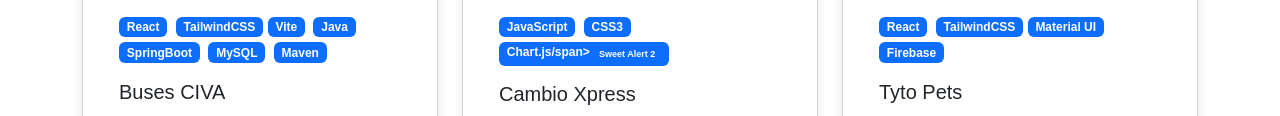
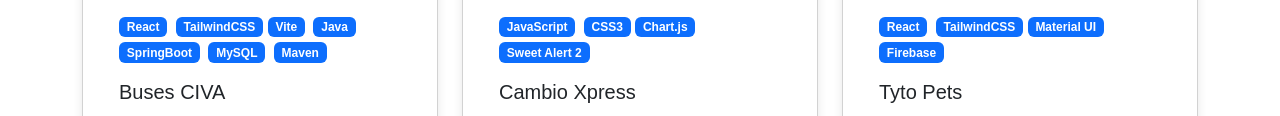
Before and after one commit to LuiangDev/EntregaDesarrolloWeb, a website: page projects.html in a window 1280 px wide. Shown: the part 1944-2060 px from the top of the page. Drawn offline with nearby package versions, Linux system fonts and the light colour scheme.

Commit message:
Update view projects

```diff
--- a/projects.html
+++ b/projects.html
@@ -399,7 +399,7 @@
                   <div class="badges mb-3">
                     <span class="badge bg-primary me-1">JavaScript</span>
                     <span class="badge bg-primary">CSS3</span>
-                    <span class="badge bg-primary me-1">Chart.js/span>
+                    <span class="badge bg-primary me-1">Chart.js</span>
                     <span class="badge bg-primary">Sweet Alert 2</span>
                   </div>
                   <h3 class="h5">Cambio Xpress</h3>
```
